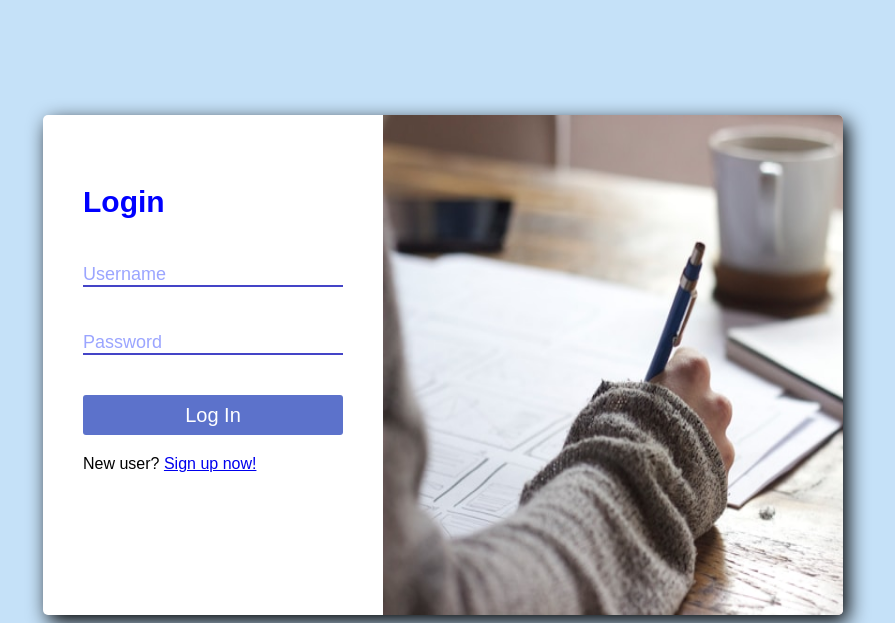
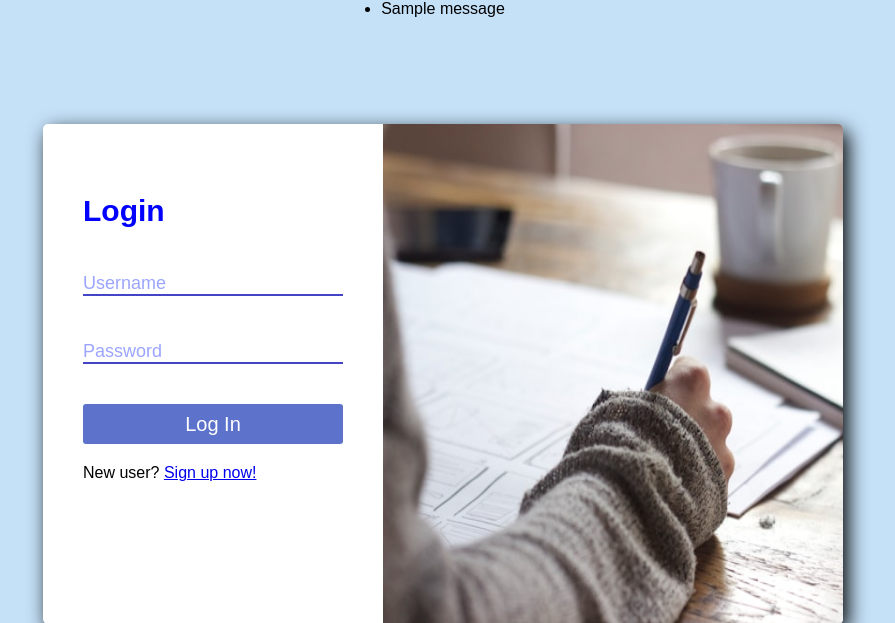
Before and after one commit to DavidTing123/GitExercise-Storywriter-G12, a Flask app: page /login in a window 1280 px wide. Shown: the part 70-693 px from the top of the page, without its empty margins (197-1092 px from the left). Run offline with Flask 3, Linux system fonts and the light colour scheme; one stand-in notice (Sample message) is shown.

Commit message:
fix: changed the route

```diff
--- a/app.py
+++ b/app.py
@@ -21,6 +21,7 @@ def login():
             return redirect(url_for("home"))
         else:
             flash(f"Log in unsuccessfully.")
+            return redirect(url_for("login"))
     return render_template("login.html", title="Log In", form=form)
 
 @app.route("/signup" , methods =["GET","POST"])
--- a/templates/login.html
+++ b/templates/login.html
@@ -12,6 +12,17 @@
     </nav>
 </head>
 <body>
+    {% with messages = get_flashed_messages() %}
+        {% if messages %}
+            <div class="flash-messages">
+                <ul>
+                    {% for message in messages %}
+                        <li>{{ message }}</li>
+                    {% endfor %}
+                </ul>
+            </div>
+        {% endif %}
+    {% endwith %}
     <div class="bigbox">
         <form method="post" action="">
             {{ form.hidden_tag()}}
```
